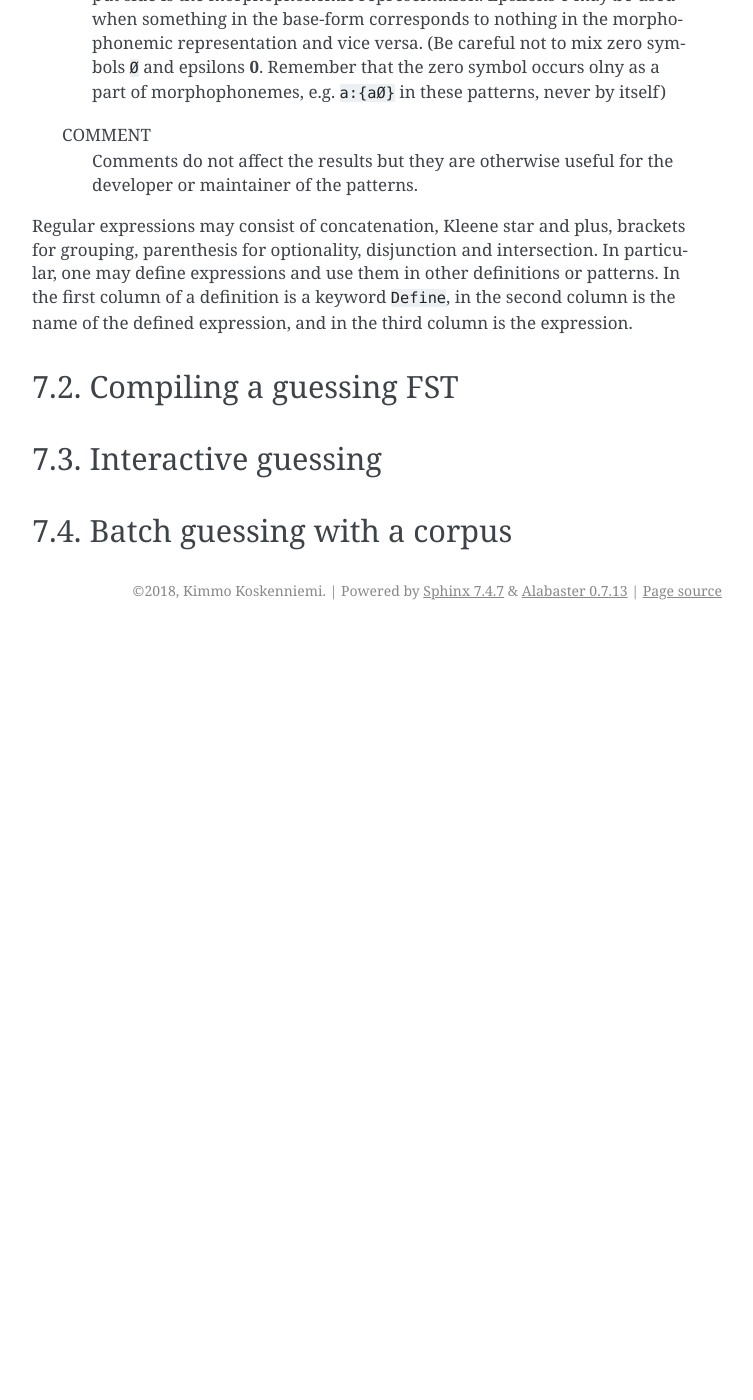
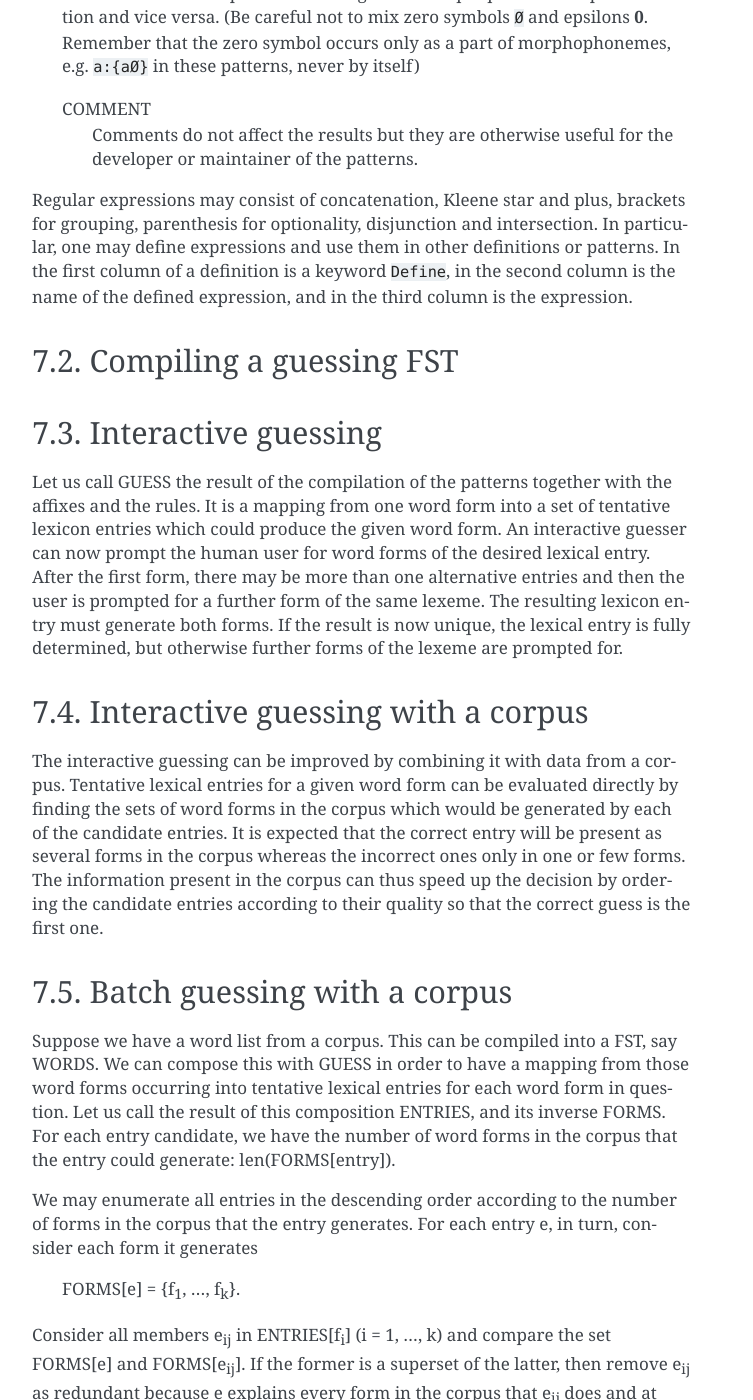
Before and after one commit to koskenni/pytwolc, a Sphinx documentation site: the page built from docs/lexguessing.rst, in a window 1280 px wide and 1400 px high, scrolled down 1299 px. Shown: the whole window, without its empty margins (388-1141 px from the left). Built offline with Sphinx 7.4.7, drawn with Linux system fonts in a browser that asks for light colours; pages that are not in the unit, such as notebooks, are missing from menus; before the commit the page ends 1929 px from its top, so only the background shows below that; some of the changed text lies outside the part shown.

```diff
--- a/docs/index.rst
+++ b/docs/index.rst
@@ -20,6 +20,7 @@ Welcome to twol's documentation!
    compiletest
    lexguessing
    technical
+   ofitwol
    twexamp
    twrule
    cfg
--- a/docs/lexguessing.rst
+++ b/docs/lexguessing.rst
@@ -25,7 +25,7 @@ Each inflection class can be described with one or more *patterns*.  Patterns ar
         Inflection class, e.g. the number used in a dictionary.
 
     MPHON
-        A pattern which describes the lexicon entries may belong to this class (ICLASS).  The pattern resembles LEXC lexicon entries.  The pattern may be either a regular expression ``<...>`` or a single exceptional lexeme.  The regular expressions follow the XFST syntax used in LEXC except that curly braces ``{}`` are reserved for names of morphophonemes where they are not quoted with a percent sign ``%``, thus e.g. ``a:{ao}`` is just a symbol pair.  The input side of regular expressions is the base form of lexemes and the output side is the morphophonemic representation.  Epsilons **0** may be used when something in the base-form corresponds to nothing in the morphophonemic representation and vice versa.  (Be careful not to mix zero symbols ``Ø`` and epsilons **0**.  Remember that the zero symbol occurs olny as a part of morphophonemes, e.g. ``a:{aØ}`` in these patterns, never by itself)
+    A pattern which describes the lexicon entries may belong to this class (ICLASS).  The pattern resembles LEXC lexicon entries.  The pattern may be either a regular expression ``<...>`` or a single exceptional lexeme.  The regular expressions follow the XFST syntax used in LEXC except that curly braces ``{}`` are reserved for names of morphophonemes where they are not quoted with a percent sign ``%``, thus e.g. ``a:{ao}`` is just a symbol pair.  The input side of regular expressions is the base form of lexemes and the output side is the morphophonemic representation.  Epsilons **0** may be used when something in the base-form corresponds to nothing in the morphophonemic representation and vice versa.  (Be careful not to mix zero symbols ``Ø`` and epsilons **0**.  Remember that the zero symbol occurs only as a part of morphophonemes, e.g. ``a:{aØ}`` in these patterns, never by itself)
 
     COMMENT
         Comments do not affect the results but they are otherwise useful for the developer or maintainer of the patterns.
@@ -41,7 +41,33 @@ Compiling a guessing FST
 Interactive guessing
 ====================
 
+Let us call GUESS the result of the compilation of the patterns together with the affixes and the rules.  It is a mapping from one word form into a set of tentative lexicon entries which could produce the given word form.  An interactive guesser can now prompt the human user for word forms of the desired lexical entry.  After the first form, there may be more than one alternative entries and then the user is prompted for a further form of the same lexeme.  The resulting lexicon entry must generate both forms.  If the result is now unique, the lexical entry is fully determined, but otherwise further forms of the lexeme are prompted for.
 
+
+Interactive guessing with a corpus
+==================================
+
+The interactive guessing can be improved by combining it with data from a corpus.  Tentative lexical entries for a given word form can be evaluated directly by finding the sets of word forms in the corpus which would be generated by each of the candidate entries.  It is expected that the correct entry will be present as several forms in the corpus whereas the incorrect ones only in one or few forms.  The information present in the corpus can thus speed up the decision by ordering the candidate entries according to their quality so that the correct guess is the first one.
 
 Batch guessing with a corpus
 ============================
+
+Suppose we have a word list from a corpus.  This can be compiled into a FST, say WORDS.  We can compose this with GUESS in order to have a mapping from those word forms occurring into tentative lexical entries for each word form in question.  Let us call the result of this composition ENTRIES, and its inverse FORMS.  For each entry candidate, we have the number of word forms in the corpus that the entry could generate: len(FORMS[entry]).
+
+We may enumerate all entries in the descending order according to the number of forms in the corpus that the entry generates.  For each entry e, in turn, consider each form it generates
+
+    FORMS[e] = {f\ :sub:`1`, ..., f\ :sub:`k`\ }.
+
+Consider all members e\ :sub:`ij` in ENTRIES[f\ :sub:`i`] (i = 1, ..., k) and compare the set FORMS[e] and FORMS[e\ :sub:`ij`]. If the former is a superset of the latter, then remove e\ :sub:`ij` as redundant because e explains every form in the corpus that e\ :sub:`ij` does and at least one form that e\ :sub:`ij` does not explain.
+
+The removal of e\ :sub:`ij` is done by setting FORMS[e\ :sub:`ij`] = set() and by removing e\ :sub:`ij` from the set ENTRIES[f\ :sub:`i`].  Once an entry is found redundant, it will not compete with this or any other entries.
+
+Entries with many forms in the corpus are likely to represent real lexemes.  The processes proceeds to entries with a smaller number of forms in the corpus reducing redundant entries.  Actually, the process can be repeated as long as it finds further redundant entries.
+
+When we have removed all redundant entries, we are ready to start accepting entries as good candidates to be included in the lexicon.  Again, we start from entries which have the largest number of forms in the corpus.
+
+A criterion for the acceptance could be just the number of forms the tentative entry explains.  Another criterion could test whether the set of forms in the corpus would be sufficient to uniquely determine the entry in the sense described above in the section for `Interactive guessing`_.
+
+More problematic are cases where two entries X and Y compete so that X explains forms A+B and Y forms B+C where len(B) > len(A), len(C).
+
+After accepting an entry e, one could go through all word forms w in FORMS[e].  From each x in ENTRIES[w], modify the sets FORMS[x] by removing w from it.
```
Also changed, not shown: other parts of docs/lexguessing.rst (+1 -1 lines), docs/intro.rst (+10 -0 lines), twexamp.py (+15 -10 lines), twol.py (+7 -2 lines).
